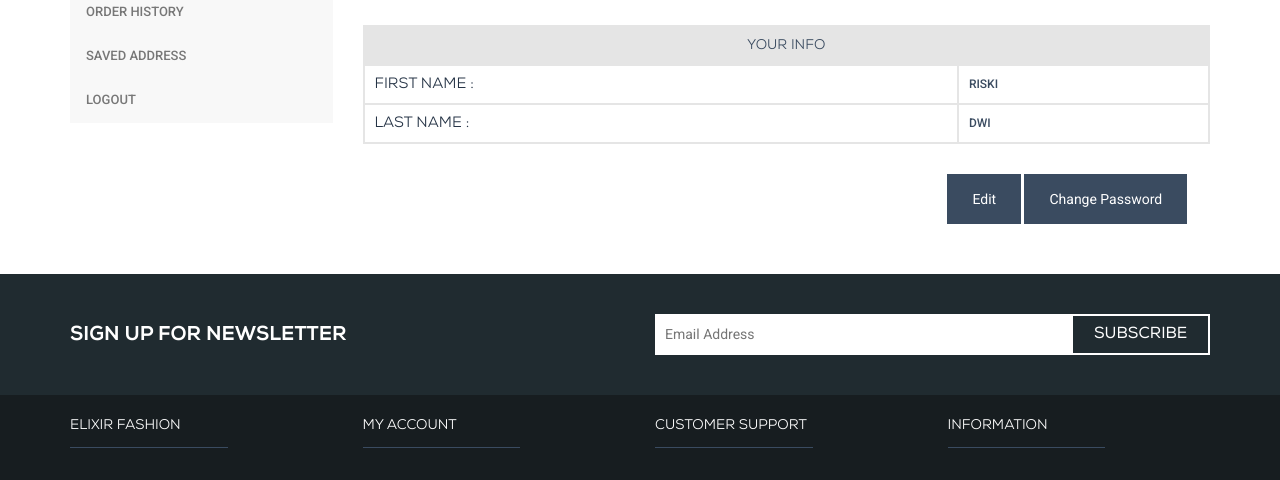
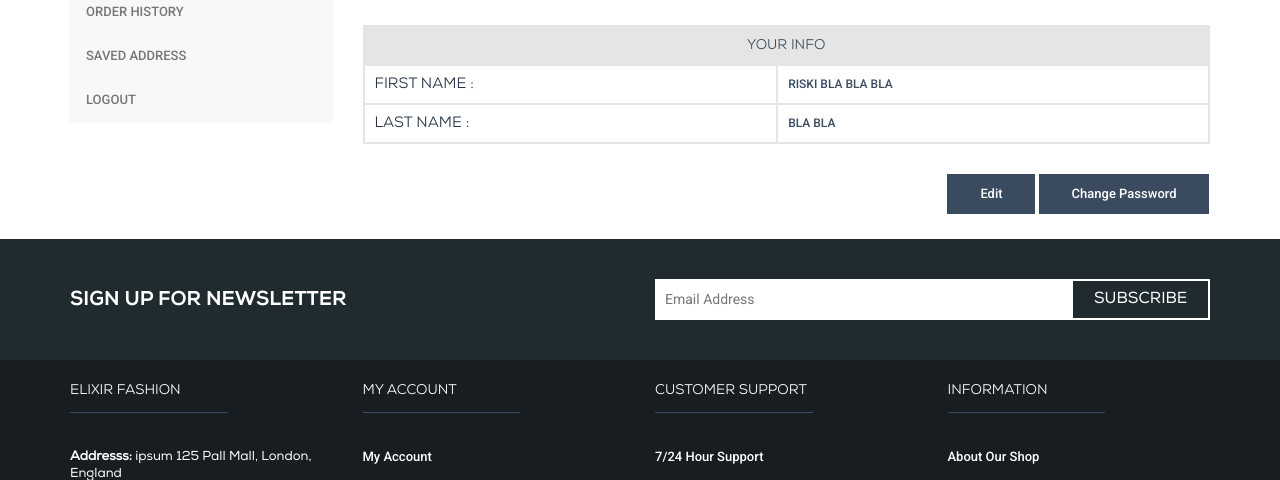
Before and after one commit to Herlanggaws/jokulinTemplate, a plain HTML site: page myacc.html in a window 1280 px wide. Shown: the part 192-672 px from the top of the page. Drawn offline with Linux system fonts and the light colour scheme.

Commit message:
edit ke empat

```diff
--- a/myacc.html
+++ b/myacc.html
@@ -149,7 +149,7 @@
 										First Name :
 									</td>
 									<td>
-										<h6><a href="#">Riski</a></h6>
+										<h6><a href="#">Riski bla bla bla</a></h6>
 									</td>
 								</tr>
 								<tr>
@@ -157,20 +157,19 @@
 										Last Name :
 									</td>
 									<td>
-										<h6><a href="#">Dwi</a></h6>
+										<h6><a href="#">bla bla</a></h6>
 									</td>
 								</tr>
 							</tbody>
 						</table>
-						<div class="row">
-					    	  <div class="col-md-8"></div>
-					    	  <div class="col-md-4">
-					    		<a href ="editprof.html"><button type="button" class="checkPageBtn" data-dismiss="modal">Edit</button></a>
-										        <a href="changepw.html"><button type="button" class="checkPageBtn">Change Password</button></a>
-							  </div>
 					    	</div>
-					    	</div>
-
+					    </div>
+					    <div class="row">
+					    	<div class="col-sm-8"></div>
+					    	  <div class="col-sm-4">
+					    		<a href ="editprof.html"><button type="button" class="btnacc" data-dismiss="modal">Edit</button></a>
+								 <a href="changepw.html"><button type="button" class="btnacc">Change Password</button></a>
+							</div>
 					    </div>
 					  </div>
 					</div>
```
Also changed, not shown: cart.html (+1 -2 lines).
